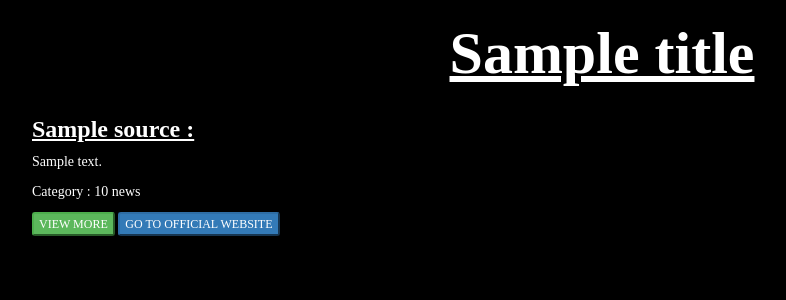
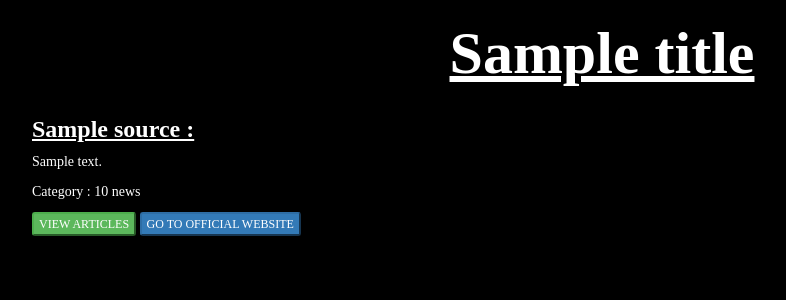
Before and after one commit to victormongare1/news, a Flask app: template app/templates/index.html in a window 1280 px wide. Shown: the top 300 px of the page, without its empty margins (38-824 px from the left). Run offline with Flask 2, Linux system fonts and the light colour scheme; the template is opened without the code that fills it: most values are stand-ins (such as "Sample title", 1, 10 or a date in 2020); some libraries are stand-ins or nearby versions.

```diff
--- a/app/templates/articles.html
+++ b/app/templates/articles.html
@@ -1,4 +1,3 @@
-
 {% extends 'base.html'%}
 {% block styles%}
 {{ super() }}
@@ -14,7 +13,7 @@
 
   <a href="/"><button class="btn-xs btn-danger">BACK TO HOME PAGE</button></a>
   {% for article in articles %}
-      <h3>{{articles.title}}</h3>
+      <h3>{{article.title}}</h3>
   {% endfor %}
 
 </div>
--- a/app/templates/index.html
+++ b/app/templates/index.html
@@ -20,7 +20,7 @@
            <h3><b><u>{{ source.name}} :</u></b></h3>
             <p>{{source.description}}</p>
             <p>Category : {{source.category}} news</p>
-             <a href="/article/{{source.id}}"><button class="btn-xs btn-success">VIEW MORE</button></a>
+             <a href="/article/{{source.id}}"><button class="btn-xs btn-success">VIEW ARTICLES</button></a>
              <a href="{{source.url}}"><button class="btn-xs btn-primary">GO TO OFFICIAL WEBSITE</button></a>
           </div>
         </div>
```
